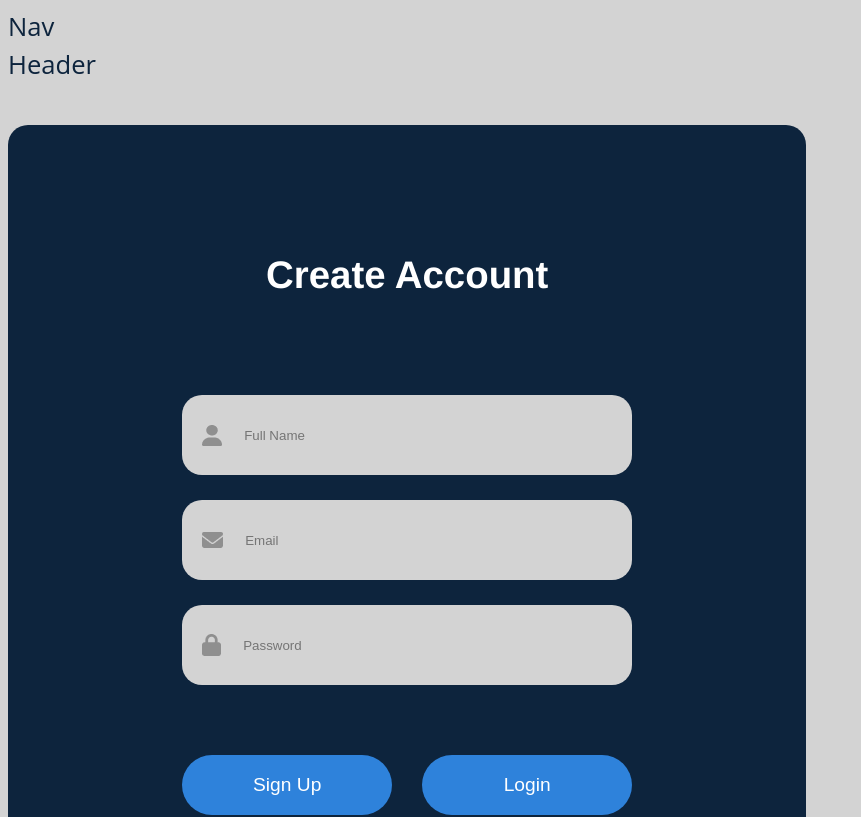
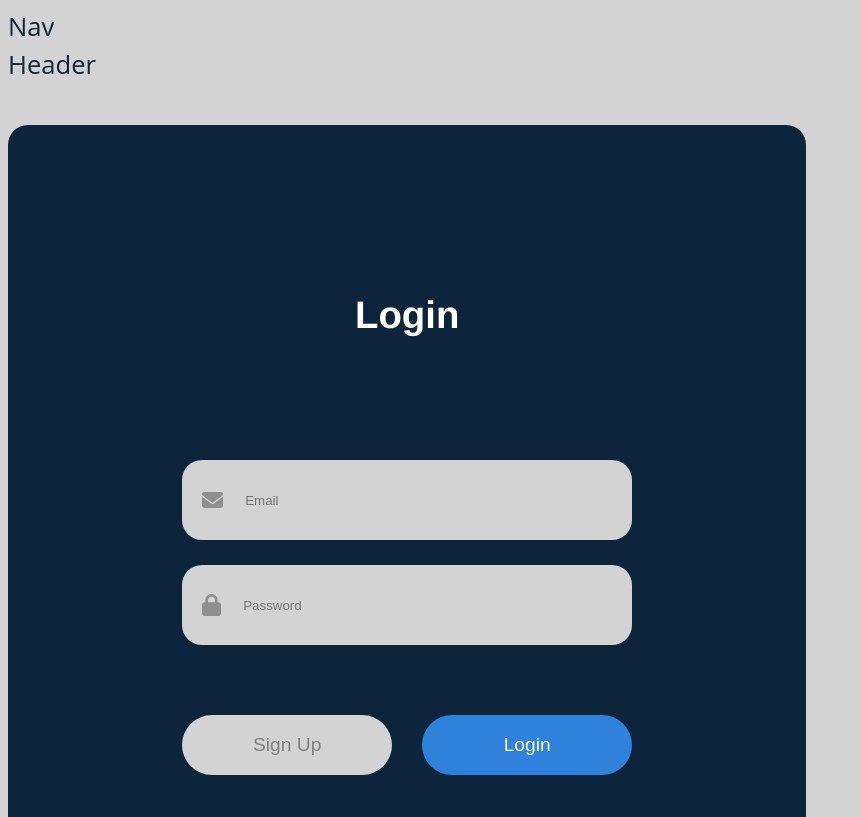
Before and after one commit to sarahgkmhmoud/flashremind, a React (Create React App) app in the folder dashboard/: page / in a window 1280 px wide. Shown: the top 817 px of the page, without its empty margins (0-861 px from the left). Built offline with nearby package versions, Linux system fonts and the light colour scheme.

Commit message:
handling signup and login states

```diff
--- a/dashboard/src/components/forms/LogIn.js
+++ b/dashboard/src/components/forms/SignUpLogIn.js
@@ -1,20 +1,35 @@
-import React from 'react'
+import React, { useState } from 'react'
 import usr_icon from '../../assets/user.png'
 import password_icon from '../../assets/password.png'
 import email_icon from '../../assets/email.png'
 import './form.css'
 
-export const LogIn = () => {
+export const SignUpLogIn = () => {
+  const [authAction, setAuthAction] = useState('Login');
+
+  function signUp() {
+    setAuthAction('Create Account')
+  };
+
+  function logIn() {
+    setAuthAction('Login')
+  };
+
   return (
     <div className='Container'>
       <div className='text'>
-        <h2>Create Account</h2>
+        <h2>{authAction}</h2>
       </div>
+
       <div className='forms'>
+
+      { authAction === 'Create Account'?
         <div className='input'>
-          <img src={usr_icon} alt='' />
-          <input type='text' placeholder='Full Name' />
-        </div>
+        <img src={usr_icon} alt='' />
+        <input type='text' placeholder='Full Name' />
+      </div>:<div></div>
+      }
+
         <div className='input'>
           <img src={email_icon} alt='' />
           <input type='email' placeholder='Email' />
@@ -25,8 +40,8 @@ export const LogIn = () => {
         </div>
       </div>
       <div className='submit-buttons'>
-        <button className='submit'>Sign Up</button>
-        <button className='submit'>Login</button>
+        <button onClick={signUp} className={authAction==='Create Account'?'submit':'submit turngray'}>Sign Up</button>
+        <button onClick={logIn} className={authAction==='Login'?'submit':'submit turngray'}>Login</button>
       </div>
     </div>
   )
--- a/dashboard/src/components/forms/form.css
+++ b/dashboard/src/components/forms/form.css
@@ -135,3 +135,9 @@ button.submit {
     font-size: var(--font-size-small);
     border: none;
 }
+
+
+button.turngray {
+    background: lightgray;
+    color: gray;
+}
--- a/dashboard/src/site/layouts/Home.js
+++ b/dashboard/src/site/layouts/Home.js
@@ -2,14 +2,14 @@ import React from 'react'
 import { Nav } from '../../components/frame/Nav'
 import { Header } from '../../components/frame/Header'
 import { Footer } from '../../components/frame/Footer'
-import { LogIn } from '../../components/forms/LogIn'
+import { SignUpLogIn } from '../../components/forms/SignUpLogIn'
 
 export const Home = () => {
   return (
     <>
     <Nav />
     <Header />
-    <LogIn />
+    <SignUpLogIn />
     <Footer/>
     </>
   )
```
